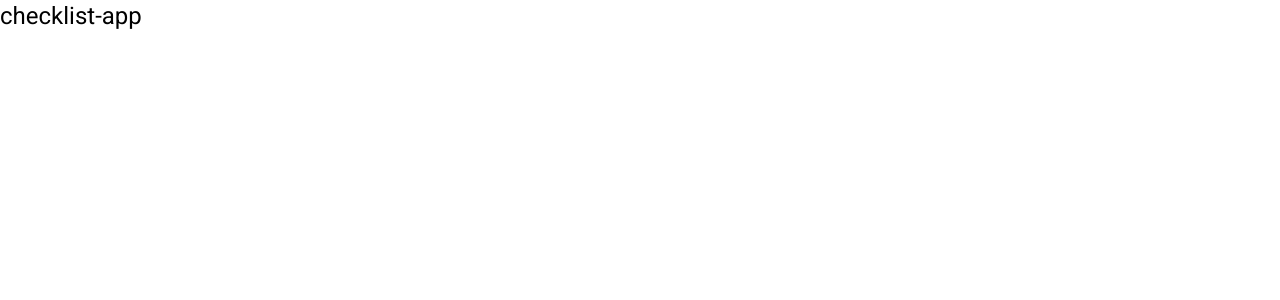
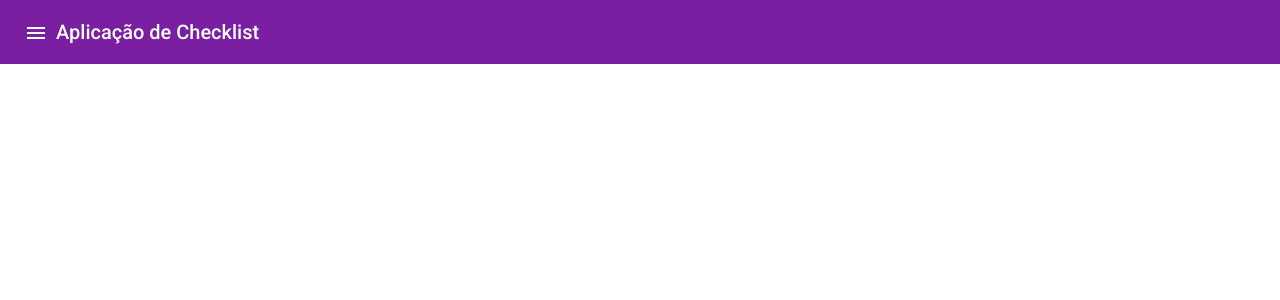
Before and after one commit to Git-LeAmaral/checklist-app, an Angular app: page / in a window 1280 px wide. Shown: the top 300 px of the page. Built offline with nearby package versions, Linux system fonts and the light colour scheme.

Commit message:
Mexendo no header

```diff
--- a/src/app/app.component.html
+++ b/src/app/app.component.html
@@ -1,2 +1,2 @@
-<h1>{{title}}</h1>
+<app-header></app-header>
 <router-outlet></router-outlet>
--- /dev/null
+++ b/src/app/category/category.component.html
@@ -0,0 +1 @@
+<p>category works!</p>
--- /dev/null
+++ b/src/app/category/category.component.ts
@@ -0,0 +1,15 @@
+import { Component, OnInit } from '@angular/core';
+
+@Component({
+  selector: 'app-category',
+  templateUrl: './category.component.html',
+  styleUrls: ['./category.component.css']
+})
+export class CategoryComponent implements OnInit {
+
+  constructor() { }
+
+  ngOnInit(): void {
+  }
+
+}
--- /dev/null
+++ b/src/app/header/header.component.html
@@ -0,0 +1,6 @@
+<mat-toolbar color="primary">
+  <button mat-icon-button (click)="openSideNav()">
+    <mat-icon>menu</mat-icon>
+  </button>
+  <h1 class="app-name">Aplicação de Checklist</h1>
+</mat-toolbar>
--- /dev/null
+++ b/src/app/header/header.component.ts
@@ -0,0 +1,19 @@
+import { Component, OnInit } from '@angular/core';
+
+@Component({
+  selector: 'app-header',
+  templateUrl: './header.component.html',
+  styleUrls: ['./header.component.css']
+})
+export class HeaderComponent implements OnInit {
+
+  constructor() { }
+
+  ngOnInit(): void {
+  }
+
+  public openSideNav() {
+
+  }
+
+}
```
Also changed, not shown: src/app/app.module.ts (+9 -2 lines), src/app/material.module.ts (added, +18 -0 lines), src/app/category/category.component.css (added), src/app/header/header.component.css (added), 2 other files (tests, documents, lock files or other folders).
